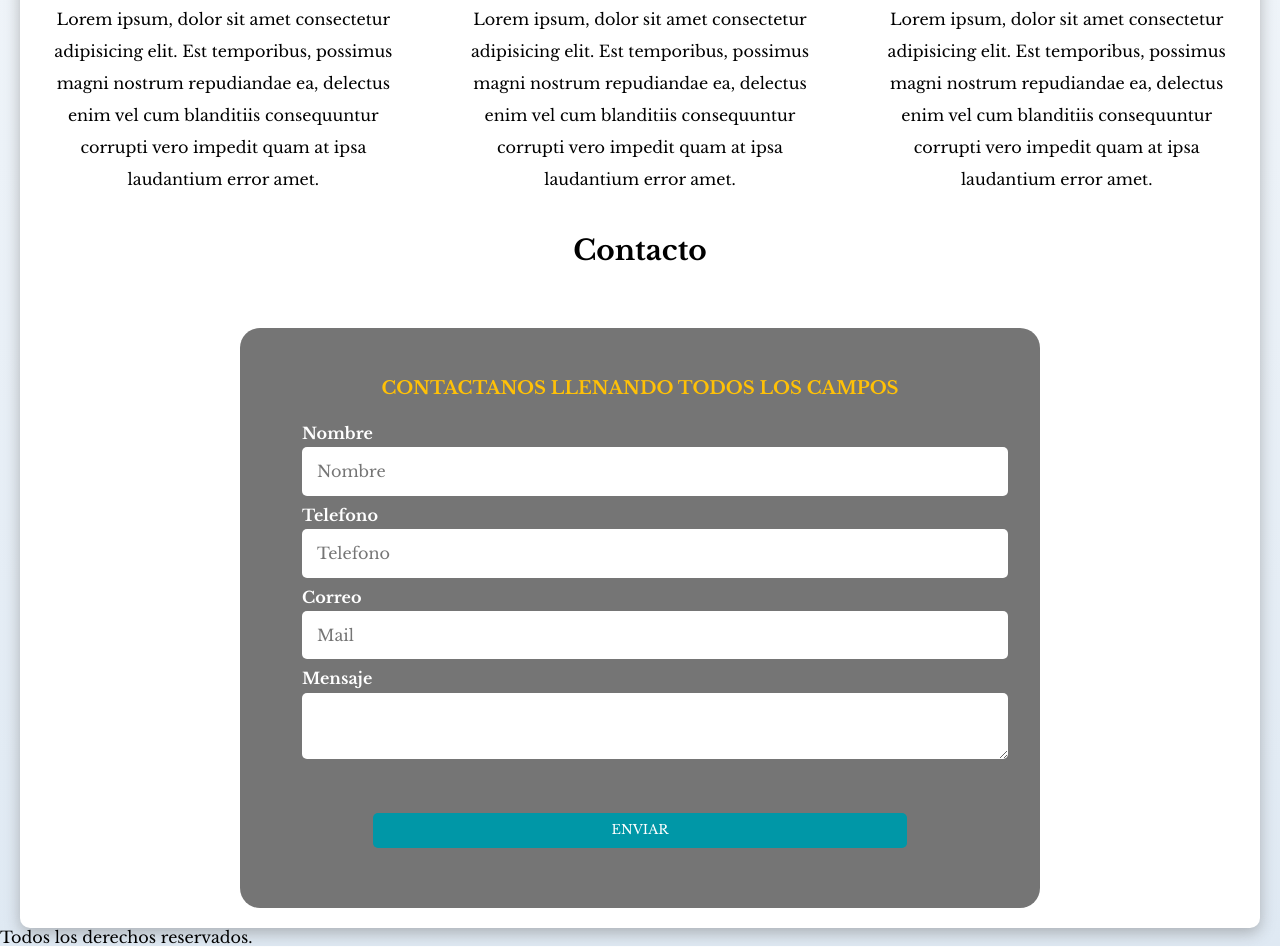
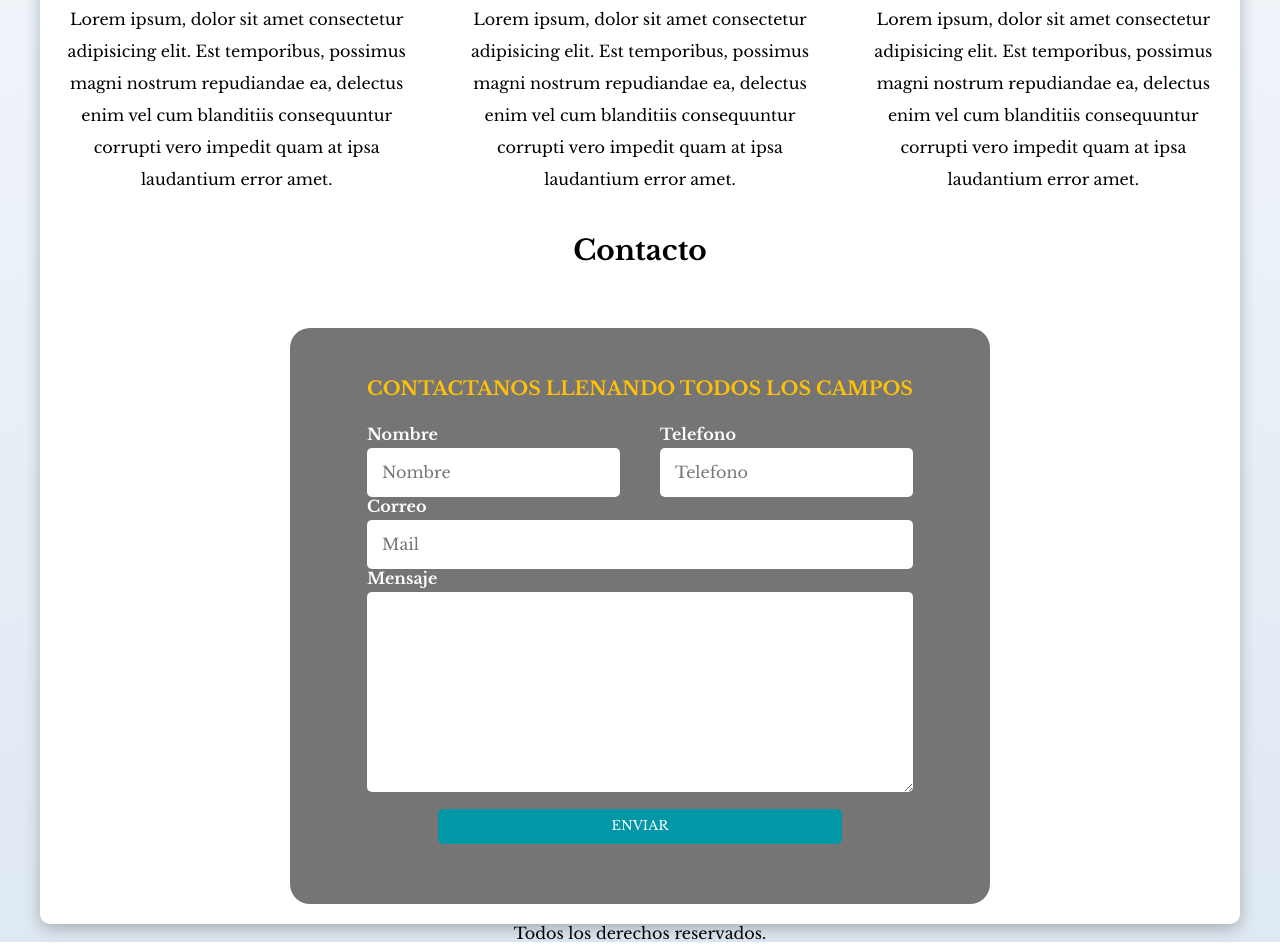
Before and after one commit to CarlosMBarboza/Proyectos, a plain HTML site: page Freelancer/index.html in a window 1280 px wide. Shown: the part 987-1934 px from the top of the page. Drawn offline with nearby package versions, Linux system fonts and the light colour scheme.

Commit message:
Updated style.css and index.html.

```diff
--- a/Freelancer/Style/style.css
+++ b/Freelancer/Style/style.css
@@ -1,8 +1,7 @@
 *{
     padding: 0;
     margin: 0;
-    box-sizing: border-box;
-    font-family: 'Libre Baskerville', serif;
+
 }
 *, *:before, *:after{
     box-sizing: inherit;
@@ -17,8 +16,11 @@
 /*globales */
 html{
     font-size: 62.5% ;
+    box-sizing: border-box;
+   scroll-snap-type: y mandatory;
 }
 body {
+    font-family: 'Libre Baskerville', serif;
     font-size: 16px; /* 1rem = 10px */
     background-image: linear-gradient(to top, #dfe9f3 0%, var(--blanco) 100% );
 }
@@ -135,16 +137,21 @@ h1,h2,h3{
      color: var(--blanco);
  }
 
- .ubicacion{
+ .contenedor-hero .ubicacion{
     display: flex;
     align-items: flex-end;
  }
+
 /*Servicios */
-.servicios{
+
+@media screen {
+   .servicios{
     display: grid;
     grid-template-columns: repeat(3, 1fr);
     column-gap: 5rem;
+ }
 }
+
 .servicio {
    display: flex;
    flex-direction: column;
@@ -182,24 +189,38 @@ h1,h2,h3{
 }
 .formulario legend{
     text-align: center;
-    font-size: 1.8rem;
+    font-size: 1.9rem;
     text-transform: uppercase;
     font-weight: 700;
     margin-bottom: 2rem;
     color: var(--primario);
 }
+
 .contenedor-campos{
-
+display: grid;
+grid-template-columns:  repeat(2, 1fr);
+grid-template-rows: auto auto 20rem;
+column-gap:1rem;
 }
-.campo{
+/*input[type="text"], input[type="email"] */
+.campo:nth-child(3){
+    grid-column: 1 / 3;/* este ubica a lo largo  el email*/
+}
+.campo:nth-child(4){/*este ubica a lo largo el texto*/
+    grid-column: 1 / 3;
+}
+.campo {
 margin-bottom: 1rem;
+margin: 0 1.5rem ;
 }
 .campo label{
     color: var(--blanco);
     font-weight: bold;
     margin-bottom: .5rem;
     display: block;
-
+}
+.campo textarea{/*este ubica el tamaño del  textarea */
+    height: 20rem;
 }
 .input-text{
     width: 100%;
@@ -207,3 +228,8 @@ margin-bottom: 1rem;
     padding: 1.5rem;
     border-radius: 5px;
 }
+
+/*footer*/
+.footer{
+    text-align: center;
+}
--- a/Freelancer/index.html
+++ b/Freelancer/index.html
@@ -156,7 +156,7 @@
 </section>
 </main>
 
-<footer>
+<footer class="footer">
     <p>Todos los derechos reservados.</p>
 </footer>
 
```
